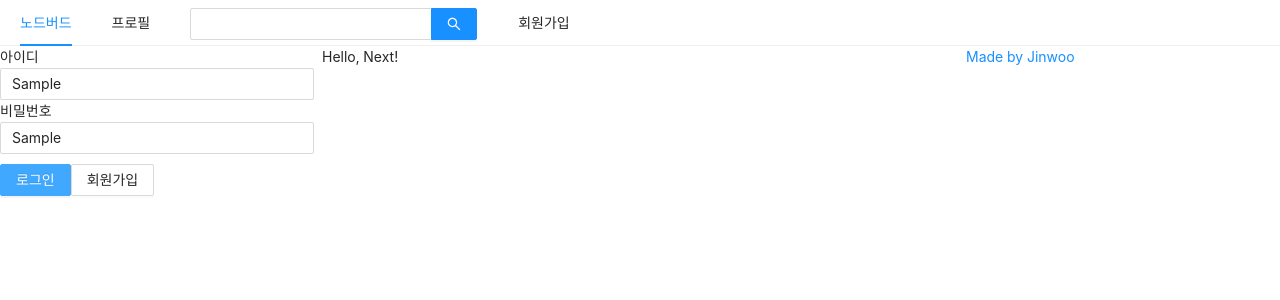
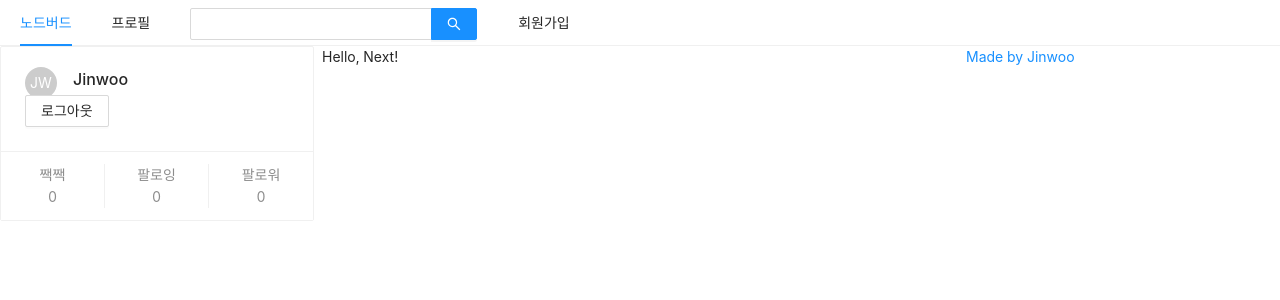
Before and after one commit to happyeveryone96/react-nodebird, a Next.js app in the folder prepare/front/: page / in a window 1280 px wide. Both pictures are taken after typing "Sample", "Sample" into the empty fields and a click on the button "로그인". Shown: the top 300 px of the page. Built offline with nearby package versions, Linux system fonts and the light colour scheme.

Commit message:
feat: 더미 데이터를 이용한 로그인 기능 추가

```diff
--- a/prepare/front/components/AppLayout.js
+++ b/prepare/front/components/AppLayout.js
@@ -15,22 +15,22 @@
   return (
     <div>
       <Menu mode="horizontal">
-        <Menu.Item>
+        <Menu.Item key="node-bird">
           <Link href="/"><a>노드버드</a></Link>
         </Menu.Item>
-        <Menu.Item>
+        <Menu.Item key="profile">
           <Link href="/profile"><a>프로필</a></Link>
         </Menu.Item>
-        <Menu.Item>
+        <Menu.Item key="search-input">
           <SearchInput enterButton/>
         </Menu.Item>
-        <Menu.Item>
+        <Menu.Item key="signup">
           <Link href="/signup"><a>회원가입</a></Link>
         </Menu.Item>
       </Menu>
       <Row gutter={8}>
         <Col xs={24} md={6}>
-          {isLoggedIn ? <UserProfile/> : <LoginForm/>}
+          {isLoggedIn ? <UserProfile setIsLoggedIn={setIsLoggedIn}/> : <LoginForm setIsLoggedIn={setIsLoggedIn}/>}
         </Col>
         <Col xs={24} md={12}>
           {children}
--- a/prepare/front/components/LoginForm.js
+++ b/prepare/front/components/LoginForm.js
@@ -6,8 +6,11 @@
 const ButtonWrapper = styled.div`
   margin-top: 10px;
 `;
+const FormWrapper = styled(Form)`
+  padding: 10px;
+`;
 
-const LoginForm = () => {
+const LoginForm = ({ setIsLoggedIn }) => {
   const [id, setId] = useState('');
   const [password, setPassword] = useState('');
 
@@ -19,8 +22,13 @@
     setPassword(e.target.value);
   },[]);
 
+  const onSubmitForm = useCallback(()=>{
+    console.log(id, password);
+    setIsLoggedIn(true);
+  }, [id, password]);
+
   return (
-    <Form>
+    <FormWrapper onFinish={onSubmitForm}>
       <div>
         <label htmlFor="user-id">아이디</label>
         <br/>
@@ -45,7 +53,7 @@
         <Button type="primary" htmlType="submit" loading={false}>로그인</Button>
         <Link href="/signup"><a><Button>회원가입</Button></a></Link>
       </ButtonWrapper>
-    </Form>
+    </FormWrapper>
   );
 };
 
--- a/prepare/front/components/UserProfile.js
+++ b/prepare/front/components/UserProfile.js
@@ -1,5 +1,26 @@
-const UserProfile = () => {
+import { useCallback } from 'react';
+import { Card, Avatar, Button } from 'antd';
 
+const UserProfile = ({ setIsLoggedIn }) => {
+  const onLogOut = useCallback(() => {
+    setIsLoggedIn(false);
+  },[]);
+
+  return (
+    <Card
+      actions={[
+        <div key="twit">짹짹<br/>0</div>,
+        <div key="followings">팔로잉<br/>0</div>,
+        <div key="followings">팔로워<br/>0</div>,
+      ]}
+    >
+      <Card.Meta
+        avatar={<Avatar>JW</Avatar>}
+        title="Jinwoo"
+      />
+      <Button onClick={onLogOut}>로그아웃</Button>
+    </Card>
+  );
 };
 
 export default UserProfile;
```
